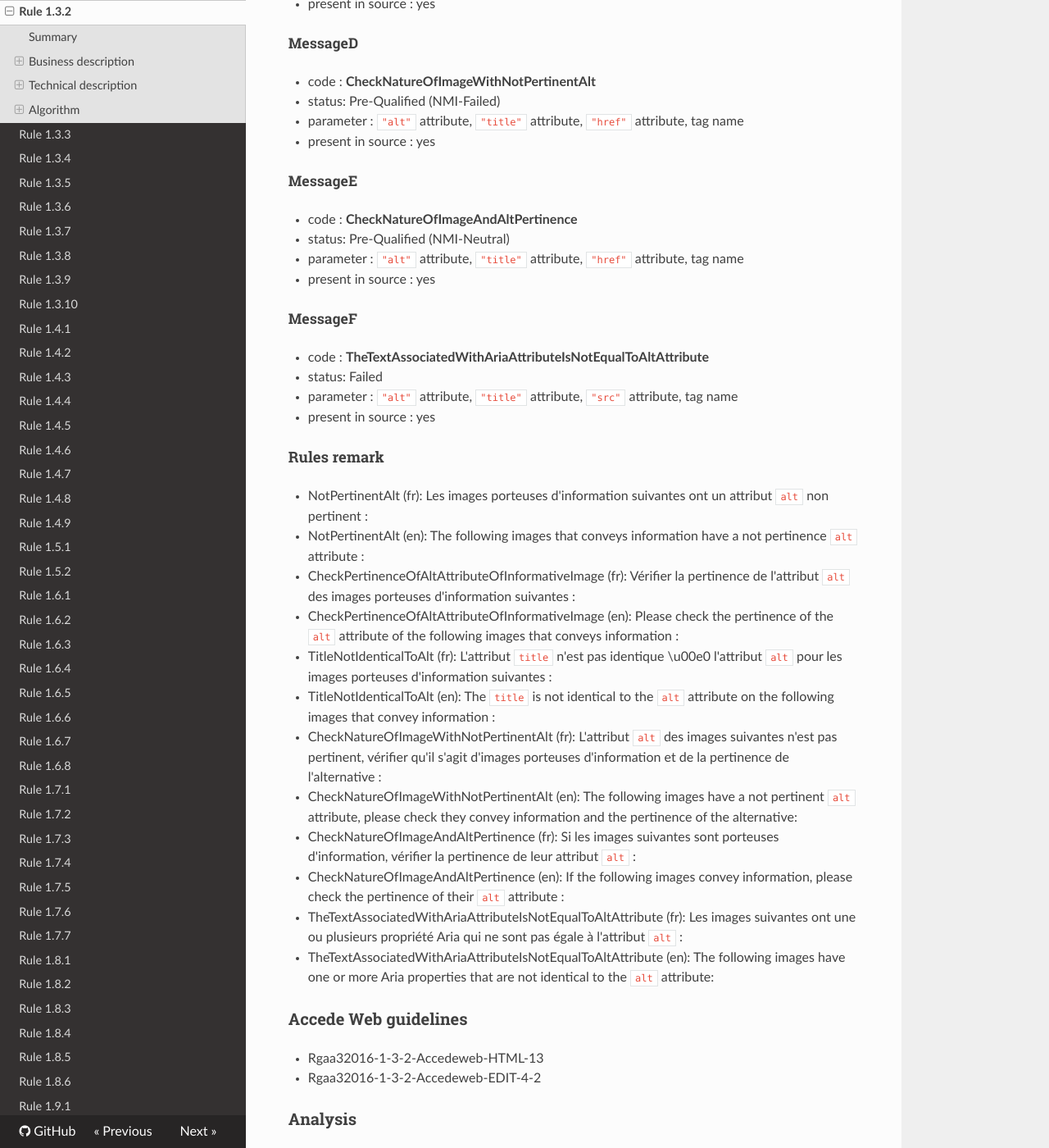
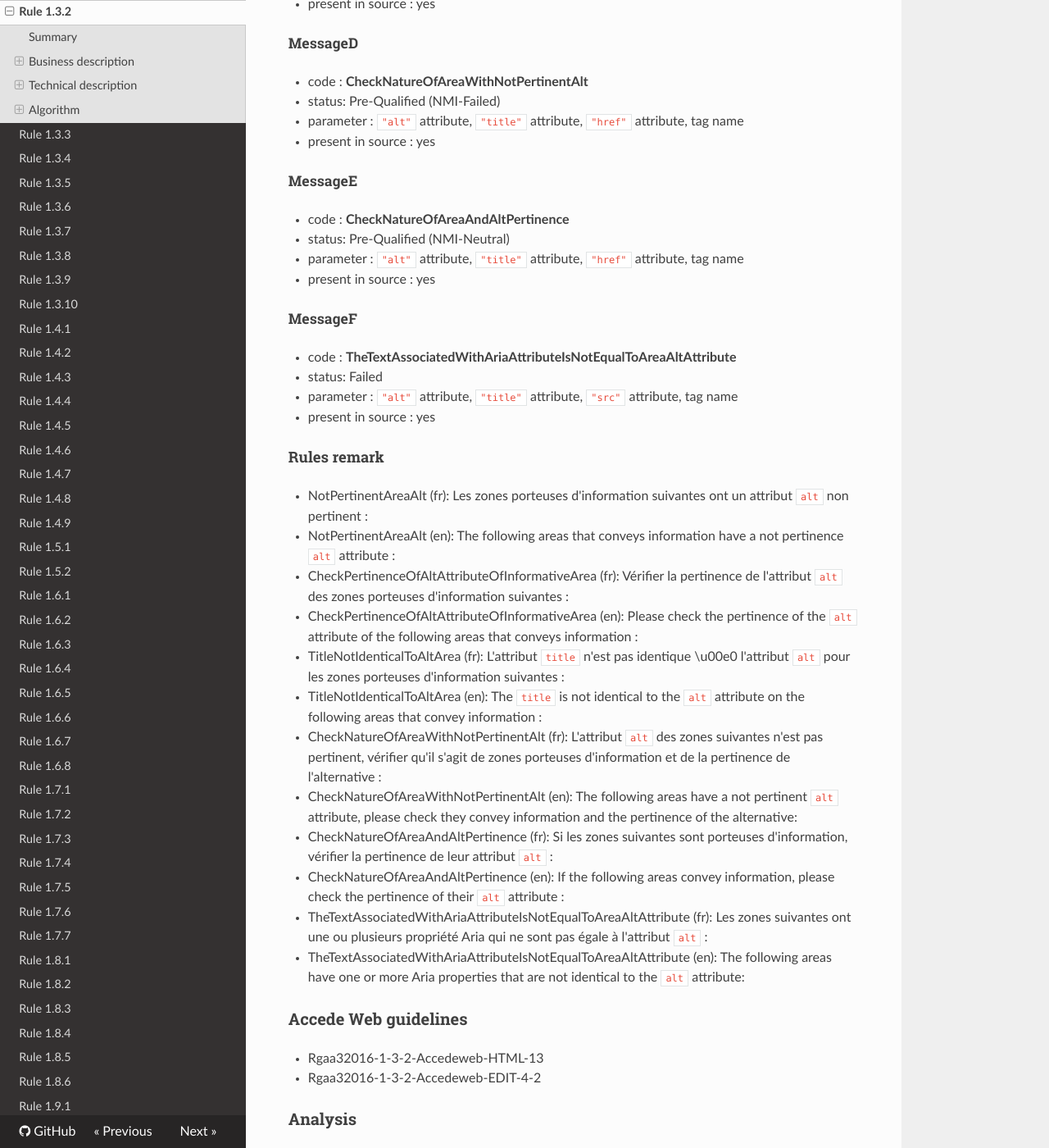
Before and after one commit to Tanaguru/RGAA3-2016, an MkDocs documentation site: the page built from docs/Rule-1-3-2.md, in a window 1280 px wide and 1400 px high, scrolled down 3346 px. Shown: the whole window at 82% size. Built offline with MkDocs 1.6.1, drawn with Linux system fonts in a browser that asks for light colours; nearby versions of some CDN libraries; old or Windows-style settings are respelled for this version of MkDocs; some of the changed text lies outside the part shown.

Commit message:
Update remakes of the test 1.3.2

```diff
--- a/docs/Rule-1-3-2.md
+++ b/docs/Rule-1-3-2.md
@@ -101,65 +101,65 @@ For each occurrence of false-result of **Test6**, raise a MessageF.
 
 ##### MessageA
 
--    code : **NotPertinentAlt**
+-    code : **NotPertinentAreaAlt**
 -    status: Failed
 -    parameter : `"alt"` attribute, `"title"` attribute, `"href"` attribute, tag name
 -    present in source : yes
 
 ##### MessageB
 
--    code : **CheckPertinenceOfAltAttributeOfInformativeImage**
+-    code : **CheckPertinenceOfAltAttributeOfInformativeArea**
 -    status: Pre-Qualified (NMI-Passed)
 -    parameter : `"alt"` attribute, `"title"` attribute, `"href"` attribute, tag name
 -    present in source : yes
 
 ##### MessageC
 
--    code : **TitleNotIdenticalToAlt**
+-    code : **TitleNotIdenticalToAltArea**
 -    status: Pre-Qualified (NMI-Failed)
 -    parameter : `"alt"` attribute, `"title"` attribute, `"href"` attribute, tag name
 -    present in source : yes
 
 ##### MessageD
 
--    code : **CheckNatureOfImageWithNotPertinentAlt**
+-    code : **CheckNatureOfAreaWithNotPertinentAlt**
 -    status: Pre-Qualified (NMI-Failed)
 -    parameter : `"alt"` attribute, `"title"` attribute, `"href"` attribute, tag name
 -    present in source : yes
 
 ##### MessageE
 
--    code : **CheckNatureOfImageAndAltPertinence**
+-    code : **CheckNatureOfAreaAndAltPertinence**
 -    status: Pre-Qualified (NMI-Neutral)
 -    parameter : `"alt"` attribute, `"title"` attribute, `"href"` attribute, tag name
 -    present in source : yes
 
 ##### MessageF
 
--    code : **TheTextAssociatedWithAriaAttributeIsNotEqualToAltAttribute**
+-    code : **TheTextAssociatedWithAriaAttributeIsNotEqualToAreaAltAttribute**
 -    status: Failed
 -    parameter : `"alt"` attribute, `"title"` attribute, `"src"` attribute, tag name
 -    present in source : yes
 
 #### Rules remark
 
- * NotPertinentAlt (fr): Les images porteuses d&#39;information suivantes ont un attribut <code>alt</code> non pertinent :
- * NotPertinentAlt (en): The following images that conveys information have a not pertinence <code>alt</code> attribute :
+ * NotPertinentAreaAlt (fr): Les zones porteuses d&#39;information suivantes ont un attribut <code>alt</code> non pertinent :
+ * NotPertinentAreaAlt (en): The following areas that conveys information have a not pertinence <code>alt</code> attribute :
 
- * CheckPertinenceOfAltAttributeOfInformativeImage (fr): V&eacute;rifier la pertinence de l&#39;attribut <code>alt</code> des images porteuses d&#39;information suivantes :
- * CheckPertinenceOfAltAttributeOfInformativeImage (en): Please check the pertinence of the <code>alt</code> attribute of the following images that conveys information :
+ * CheckPertinenceOfAltAttributeOfInformativeArea (fr): V&eacute;rifier la pertinence de l&#39;attribut <code>alt</code> des zones porteuses d&#39;information suivantes :
+ * CheckPertinenceOfAltAttributeOfInformativeArea (en): Please check the pertinence of the <code>alt</code> attribute of the following areas that conveys information :
 
- * TitleNotIdenticalToAlt (fr): L&#39;attribut <code>title</code> n&#39;est pas identique \u00e0 l&#39;attribut <code>alt</code> pour les images porteuses d&#39;information suivantes :
- * TitleNotIdenticalToAlt (en): The <code>title</code> is not identical to the <code>alt</code> attribute on the following images that convey information :
+ * TitleNotIdenticalToAltArea (fr): L&#39;attribut <code>title</code> n&#39;est pas identique \u00e0 l&#39;attribut <code>alt</code> pour les zones porteuses d&#39;information suivantes :
+ * TitleNotIdenticalToAltArea (en): The <code>title</code> is not identical to the <code>alt</code> attribute on the following areas that convey information :
 
- * CheckNatureOfImageWithNotPertinentAlt (fr): L&#39;attribut <code>alt</code> des images suivantes n&#39;est pas pertinent, v&eacute;rifier qu&#39;il s&#39;agit d&#39;images porteuses d&#39;information et de la pertinence de l'alternative :
- * CheckNatureOfImageWithNotPertinentAlt (en): The following images have a not pertinent <code>alt</code> attribute, please check they convey information and the pertinence of the alternative:
+ * CheckNatureOfAreaWithNotPertinentAlt (fr): L&#39;attribut <code>alt</code> des zones suivantes n&#39;est pas pertinent, v&eacute;rifier qu&#39;il s&#39;agit de zones porteuses d&#39;information et de la pertinence de l'alternative :
+ * CheckNatureOfAreaWithNotPertinentAlt (en): The following areas have a not pertinent <code>alt</code> attribute, please check they convey information and the pertinence of the alternative:
 
- * CheckNatureOfImageAndAltPertinence (fr): Si les images suivantes sont porteuses d&#39;information, v&eacute;rifier la pertinence de leur attribut <code>alt</code> :
- * CheckNatureOfImageAndAltPertinence (en): If the following images convey information, please check the pertinence of their <code>alt</code> attribute :
+ * CheckNatureOfAreaAndAltPertinence (fr): Si les zones suivantes sont porteuses d&#39;information, v&eacute;rifier la pertinence de leur attribut <code>alt</code> :
+ * CheckNatureOfAreaAndAltPertinence (en): If the following areas convey information, please check the pertinence of their <code>alt</code> attribute :
 
- * TheTextAssociatedWithAriaAttributeIsNotEqualToAltAttribute (fr): Les images suivantes ont une ou plusieurs propriété Aria qui ne sont pas égale à l'attribut <code>alt</code> :
- * TheTextAssociatedWithAriaAttributeIsNotEqualToAltAttribute (en): The following images have one or more Aria properties that are not identical to the <code>alt</code> attribute:
+ * TheTextAssociatedWithAriaAttributeIsNotEqualToAreaAltAttribute (fr): Les zones suivantes ont une ou plusieurs propriété Aria qui ne sont pas égale à l'attribut <code>alt</code> :
+ * TheTextAssociatedWithAriaAttributeIsNotEqualToAreaAltAttribute (en): The following areas have one or more Aria properties that are not identical to the <code>alt</code> attribute:
 
 ### Accede Web guidelines
 
```
Also changed, not shown: 3 other files.
